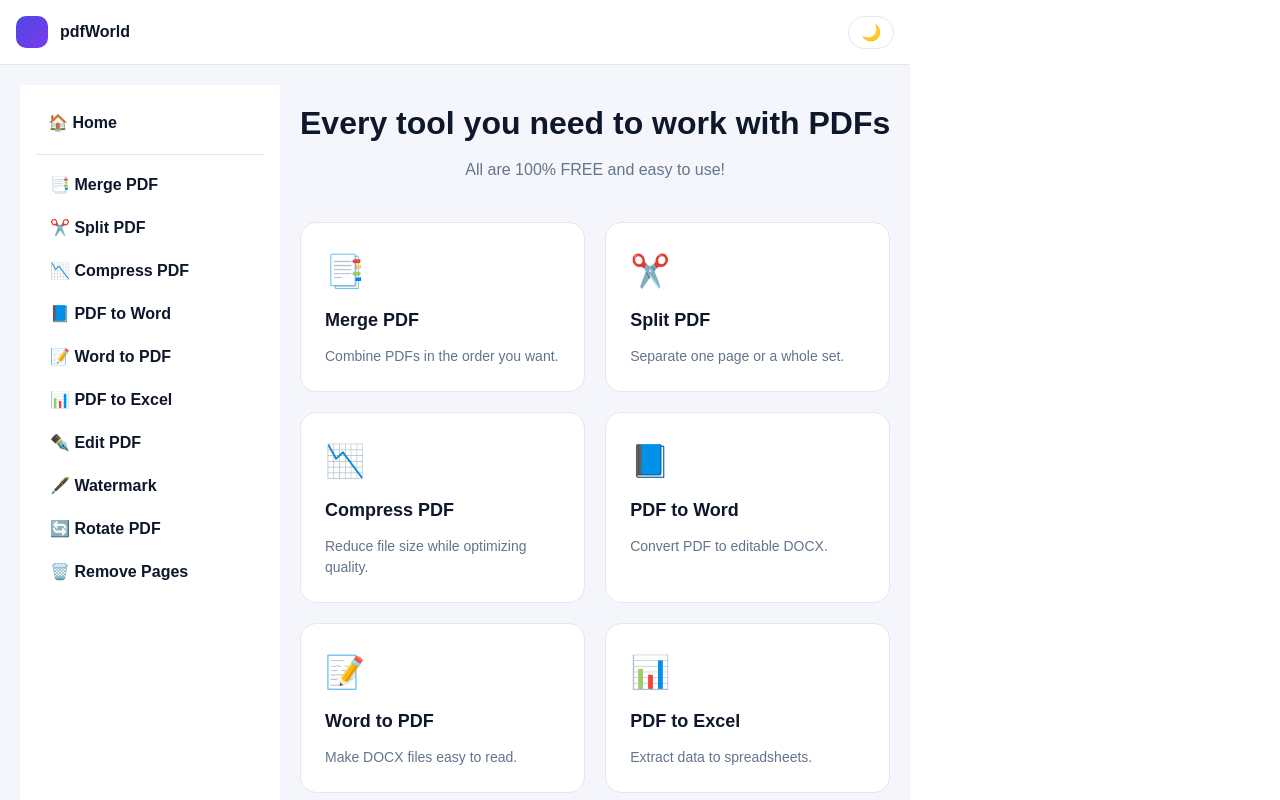
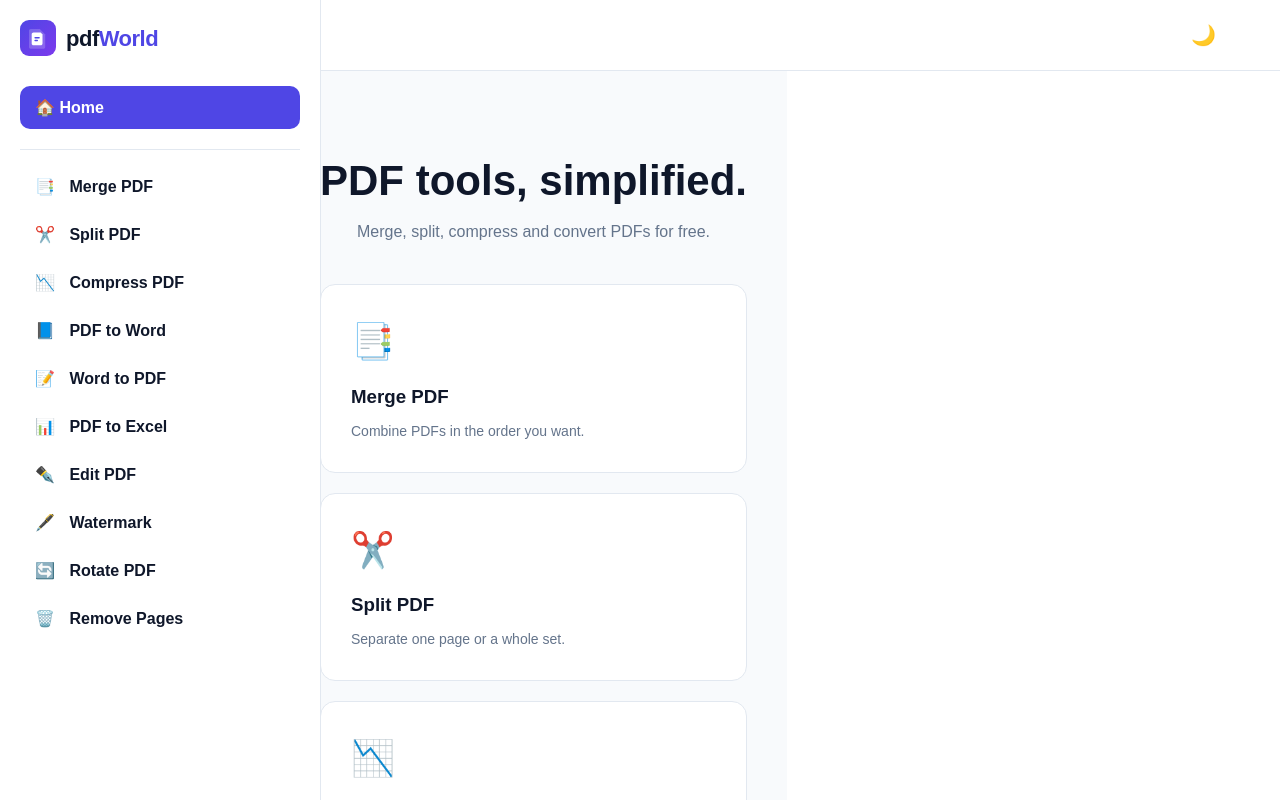
Before and after one commit to vikashsah2357/pdfWorld, a React (Vite) app: page / in a window 1280 px wide. Shown: the top 800 px of the page. Built offline with nearby package versions, Linux system fonts and the light colour scheme.

Commit message:
New Fix: Breadcrumb fix

```diff
--- a/src/App.jsx
+++ b/src/App.jsx
@@ -1,66 +1,86 @@
 import React, { useEffect, useState } from "react";
 import { PDFDocument, degrees, rgb, StandardFonts } from "pdf-lib";
 
+// --- CUSTOM LOGO COMPONENT ---
+const Logo = ({ theme, isMobile }) => (
+  <div style={{ display: "flex", alignItems: "center", gap: 10 }}>
+    <svg width={isMobile ? "30" : "36"} height={isMobile ? "30" : "36"} viewBox="0 0 40 40" fill="none" xmlns="http://www.w3.org/2000/svg">
+      <rect width="40" height="40" rx="10" fill="url(#logo-gradient)" />
+      <path d="M12 10H22L28 16V30C28 31.1046 27.1046 32 26 32H12C10.8954 32 10 31.1046 10 30V12C10 10.8954 10.8954 10 12 10Z" fill="white" fillOpacity="0.2" />
+      <path d="M15 14H23L25 16V26C25 27.1046 24.1046 28 23 28H15C13.8954 28 13 27.1046 13 26V16C13 14.8954 13.8954 14 15 14Z" fill="white" />
+      <rect x="16" y="19" width="6" height="1.5" rx="0.75" fill="#4f46e5" />
+      <rect x="16" y="22" width="4" height="1.5" rx="0.75" fill="#4f46e5" />
+      <defs>
+        <linearGradient id="logo-gradient" x1="0" y1="0" x2="40" y2="40" gradientUnits="userSpaceOnUse">
+          <stop stopColor="#4f46e5" />
+          <stop offset="1" stopColor="#7c3aed" />
+        </linearGradient>
+      </defs>
+    </svg>
+    <span style={{ fontSize: isMobile ? 18 : 22, fontWeight: 900, letterSpacing: "-0.5px", color: theme.text }}>
+      pdf<span style={{ color: "#4f46e5" }}>World</span>
+    </span>
+  </div>
+);
+
 export default function App() {
   // --- STATE ---
-  const [activeTab, setActiveTab] = useState("home"); // "home" shows the grid
+  const [activeTab, setActiveTab] = useState("home");
   const [dark, setDark] = useState(false);
   const [files, setFiles] = useState([]);
   const [singleFile, setSingleFile] = useState(null);
   const [watermarkText, setWatermarkText] = useState("");
-  const [extraInput, setExtraInput] = useState("");
+  const [pagesToProcess, setPagesToProcess] = useState("");
+  const [showBreadcrumbMenu, setShowBreadcrumbMenu] = useState(false);
 
-  const [isMobile, setIsMobile] = useState(window.innerWidth < 768);
+  const [isMobile, setIsMobile] = useState(window.innerWidth < 1024);
   const [sidebarOpen, setSidebarOpen] = useState(false);
 
   useEffect(() => {
-    const onResize = () => setIsMobile(window.innerWidth < 768);
+    const onResize = () => setIsMobile(window.innerWidth < 1024);
     window.addEventListener("resize", onResize);
     return () => window.removeEventListener("resize", onResize);
   }, []);
 
-  // --- TOOLS DATA ---
-  const tools = [
-    { id: "merge", label: "Merge PDF", desc: "Combine PDFs in the order you want.", icon: "📑", color: "#e74c3c" },
-    { id: "split", label: "Split PDF", desc: "Separate one page or a whole set.", icon: "✂️", color: "#f39c12" },
-    { id: "compress", label: "Compress PDF", desc: "Reduce file size while optimizing quality.", icon: "📉", color: "#27ae60" },
-    { id: "pdf-to-word", label: "PDF to Word", desc: "Convert PDF to editable DOCX.", icon: "📘", color: "#2980b9" },
-    { id: "word-to-pdf", label: "Word to PDF", desc: "Make DOCX files easy to read.", icon: "📝", color: "#2980b9" },
-    { id: "pdf-to-excel", label: "PDF to Excel", desc: "Extract data to spreadsheets.", icon: "📊", color: "#1e8449" },
-    { id: "edit", label: "Edit PDF", desc: "Add text, images, or shapes.", icon: "✒️", color: "#8e44ad" },
-    { id: "watermark", label: "Watermark", desc: "Stamp an image or text over PDF.", icon: "🖋️", color: "#34495e" },
-    { id: "rotate", label: "Rotate PDF", desc: "Rotate pages the way you need.", icon: "🔄", color: "#d35400" },
-    { id: "remove", label: "Remove Pages", desc: "Delete pages from your document.", icon: "🗑️", color: "#c0392b" },
-  ];
-
+  // --- THEME ---
   const theme = {
-    bg: dark ? "#0b1220" : "#f4f6fb",
-    card: dark ? "#0f172a" : "#ffffff",
-    text: dark ? "#e5e7eb" : "#0f172a",
+    bg: dark ? "#0f172a" : "#f8fafc",
+    card: dark ? "#1e293b" : "#ffffff",
+    text: dark ? "#f1f5f9" : "#0f172a",
     sub: dark ? "#94a3b8" : "#64748b",
-    border: dark ? "#1f2937" : "#e5e7eb",
-    idle: dark ? "#111827" : "#eef2ff",
+    border: dark ? "#334155" : "#e2e8f0",
     brand: "#4f46e5"
   };
 
-  // --- LOGIC ---
+  // --- TOOLS DATA ---
+  const tools = [
+    { id: "merge", label: "Merge PDF", desc: "Combine PDFs in the order you want.", icon: "📑" },
+    { id: "split", label: "Split PDF", desc: "Separate one page or a whole set.", icon: "✂️" },
+    { id: "compress", label: "Compress PDF", desc: "Reduce file size while optimizing quality.", icon: "📉" },
+    { id: "pdf-to-word", label: "PDF to Word", desc: "Convert PDF to editable DOCX.", icon: "📘" },
+    { id: "word-to-pdf", label: "Word to PDF", desc: "Make DOCX files easy to read.", icon: "📝" },
+    { id: "pdf-to-excel", label: "PDF to Excel", desc: "Extract data to spreadsheets.", icon: "📊" },
+    { id: "edit", label: "Edit PDF", desc: "Add text, images, or shapes.", icon: "✒️" },
+    { id: "watermark", label: "Watermark", desc: "Stamp an image or text over PDF.", icon: "🖋️" },
+    { id: "rotate", label: "Rotate PDF", desc: "Rotate pages the way you need.", icon: "🔄" },
+    { id: "remove", label: "Remove Pages", desc: "Delete pages from your document.", icon: "🗑️" },
+  ];
+
+  // --- LOGIC FUNCTIONS ---
   const downloadFile = (bytes, name) => {
     const blob = new Blob([bytes], { type: "application/pdf" });
     const url = URL.createObjectURL(blob);
     const a = document.createElement("a");
-    a.href = url;
-    a.download = name;
-    a.click();
+    a.href = url; a.download = name; a.click();
   };
 
   const handleMerge = async () => {
     if (files.length < 2) return alert("Upload at least 2 PDFs");
     const mergedPdf = await PDFDocument.create();
     for (let file of files) {
-      const bytes = await file.arrayBuffer();
-      const pdf = await PDFDocument.load(bytes);
+      const pdf = await PDFDocument.load(await file.arrayBuffer());
       const pages = await mergedPdf.copyPages(pdf, pdf.getPageIndices());
-      pages.forEach((p) => mergedPdf.addPage(p));
+      pages.forEach(p => mergedPdf.addPage(p));
     }
     downloadFile(await mergedPdf.save(), "merged.pdf");
   };
@@ -68,229 +88,125 @@ export default function App() {
   const handleRotate = async () => {
     if (!singleFile) return alert("Upload a PDF");
     const pdf = await PDFDocument.load(await singleFile.arrayBuffer());
-    pdf.getPages().forEach((p) => p.setRotation(degrees(90)));
+    pdf.getPages().forEach(p => p.setRotation(degrees(90)));
     downloadFile(await pdf.save(), "rotated.pdf");
   };
 
-  const handlePlaceholder = () => alert("Conversion tools require a backend server. UI is ready!");
+  const handlePlaceholder = () => alert("This specific tool logic is being updated. The UI is ready!");
 
-  // --- COMPONENTS ---
+  // --- SUB-COMPONENTS ---
 
-  // NEW: Breadcrumbs Component for Mobile
   const Breadcrumbs = () => {
-    if (!isMobile) return null;
+    if (!isMobile || activeTab === "home") return null;
     const currentTool = tools.find(t => t.id === activeTab);
     return (
-      <div style={{
-        display: "flex",
-        alignItems: "center",
-        gap: 8,
-        fontSize: 14,
-        marginBottom: 20,
-        color: theme.sub,
-        padding: "0 4px"
-      }}>
-        <span
-          onClick={() => setActiveTab("home")}
-          style={{ cursor: "pointer", display: "flex", alignItems: "center", gap: 4 }}
-        >
-          🏠 Home
-        </span>
-        {activeTab !== "home" && (
-          <>
-            <span style={{ opacity: 0.5 }}>/</span>
-            <span style={{ color: theme.text, fontWeight: 600 }}>
-              {currentTool?.label}
-            </span>
-          </>
+      <div style={{ position: "relative", marginBottom: 20 }}>
+        <div style={{ display: "flex", alignItems: "center", gap: 8, fontSize: 14, color: theme.sub, background: theme.card, padding: "10px 15px", borderRadius: 10, border: `1px solid ${theme.border}` }}>
+          <span onClick={() => setActiveTab("home")} style={{ cursor: "pointer" }}>🏠 Home</span>
+          <span style={{ opacity: 0.5 }}>/</span>
+          <div onClick={() => setShowBreadcrumbMenu(!showBreadcrumbMenu)} style={{ color: theme.brand, fontWeight: 700, cursor: "pointer", display: "flex", alignItems: "center", gap: 4 }}>
+            {currentTool?.label} <span style={{ fontSize: 10 }}>▼</span>
+          </div>
+        </div>
+        {showBreadcrumbMenu && (
+          <div style={{ position: "absolute", top: 45, left: 0, right: 0, background: theme.card, borderRadius: 12, border: `1px solid ${theme.border}`, zIndex: 1000, boxShadow: "0 10px 25px rgba(0,0,0,0.1)", overflowY: "auto", maxHeight: "300px" }}>
+            {tools.map(tool => (
+              <div key={tool.id} onClick={() => { setActiveTab(tool.id); setShowBreadcrumbMenu(false); setFiles([]); setSingleFile(null); }} style={{ padding: "12px 15px", borderBottom: `1px solid ${theme.border}`, fontSize: 14, background: activeTab === tool.id ? theme.bg : "transparent" }}>
+                {tool.icon} {tool.label}
+              </div>
+            ))}
+          </div>
         )}
       </div>
     );
   };
 
-  const UploadBox = ({ onFiles, multiple = false }) => {
-    const [drag, setDrag] = useState(false);
-    return (
-      <div
-        onDragOver={(e) => { e.preventDefault(); setDrag(true); }}
-        onDragLeave={() => setDrag(false)}
-        onDrop={(e) => { e.preventDefault(); setDrag(false); onFiles(e.dataTransfer.files); }}
-        style={{
-          border: `2px dashed ${theme.border}`,
-          borderRadius: 14,
-          padding: isMobile ? 20 : 36,
-          textAlign: "center",
-          marginBottom: 16,
-          background: drag ? "rgba(79,70,229,0.08)" : (dark ? "#020617" : "#fafbff"),
-          width: "100%",
-          boxSizing: "border-box",
-          color: theme.sub
-        }}
-      >
-        <div style={{ marginBottom: 8, fontWeight: 600 }}>Drag & Drop PDF here</div>
-        <input type="file" multiple={multiple} onChange={(e) => onFiles(e.target.files)} />
+  const Sidebar = () => (
+    <aside style={{
+      position: "fixed", top: 0, left: 0, bottom: 0, width: 280, background: theme.card, zIndex: 2000,
+      transform: sidebarOpen || !isMobile ? "translateX(0)" : "translateX(-100%)",
+      transition: "0.3s ease", borderRight: `1px solid ${theme.border}`, padding: 20,
+      visibility: !isMobile || sidebarOpen ? "visible" : "hidden", overflowY: "auto"
+    }}>
+      <div style={{ display: "flex", justifyContent: "space-between", marginBottom: 30 }}>
+        <Logo theme={theme} isMobile={false} />
+        {isMobile && <button onClick={() => setSidebarOpen(false)} style={{ border: "none", background: "none", fontSize: 20, color: theme.text }}>✕</button>}
       </div>
-    );
-  };
-
-  const PrimaryButton = ({ onClick, label }) => (
-    <button
-      onClick={onClick}
-      style={{
-        padding: isMobile ? "12px 20px" : "14px 28px",
-        background: "linear-gradient(135deg, #4f46e5, #7c3aed)",
-        color: "white",
-        border: "none",
-        borderRadius: 9999,
-        cursor: "pointer",
-        fontWeight: 700,
-        width: isMobile ? "100%" : 260
-      }}
-    >
-      {label}
-    </button>
-  );
-
-  const HomeGrid = () => (
-    <div style={{
-      display: "grid",
-      gridTemplateColumns: "repeat(auto-fit, minmax(240px, 1fr))",
-      gap: 20,
-      width: "100%"
-    }}>
+      <button onClick={() => { setActiveTab("home"); setSidebarOpen(false); }} style={{ width: "100%", textAlign: "left", padding: "12px 15px", borderRadius: 10, border: "none", background: activeTab === "home" ? theme.brand : "transparent", color: activeTab === "home" ? "#fff" : theme.text, fontWeight: 600, cursor: "pointer", marginBottom: 5 }}>🏠 Home</button>
+      <div style={{ height: 1, background: theme.border, margin: "15px 0" }} />
       {tools.map(tool => (
-        <div
-          key={tool.id}
-          onClick={() => setActiveTab(tool.id)}
-          style={{
-            background: theme.card,
-            padding: 24,
-            borderRadius: 16,
-            border: `1px solid ${theme.border}`,
-            cursor: "pointer",
-            transition: "transform 0.2s",
-            display: "flex",
-            flexDirection: "column",
-            alignItems: "flex-start",
-            gap: 12
-          }}
-          onMouseEnter={(e) => e.currentTarget.style.transform = "translateY(-5px)"}
-          onMouseLeave={(e) => e.currentTarget.style.transform = "translateY(0)"}
-        >
-          <div style={{ fontSize: 32 }}>{tool.icon}</div>
-          <div style={{ fontWeight: 800, fontSize: 18, color: theme.text }}>{tool.label}</div>
-          <div style={{ fontSize: 14, color: theme.sub }}>{tool.desc}</div>
-        </div>
-      ))}
-    </div>
-  );
-
-  const Navbar = () => (
-    <div style={{
-      position: "sticky", top: 0, height: 64, display: "flex", alignItems: "center",
-      justifyContent: "space-between", padding: "0 16px", background: theme.card,
-      borderBottom: `1px solid ${theme.border}`, zIndex: 100
-    }}>
-      <div
-        style={{ display: "flex", alignItems: "center", gap: 12, color: theme.text, fontWeight: 800, cursor: "pointer" }}
-        onClick={() => setActiveTab("home")}
-      >
-        {isMobile && (
-          <button onClick={(e) => { e.stopPropagation(); setSidebarOpen(!sidebarOpen) }} style={{ border: "none", background: "transparent", fontSize: 22, cursor: "pointer", color: theme.text }}>☰</button>
-        )}
-        <div style={{ width: 32, height: 32, borderRadius: 10, background: "linear-gradient(135deg,#4f46e5,#7c3aed)" }} />
-        pdfWorld
-      </div>
-      <button onClick={() => setDark(!dark)} style={{ padding: "6px 12px", borderRadius: 9999, border: `1px solid ${theme.border}`, background: "transparent", color: theme.text, cursor: "pointer" }}>
-        {dark ? "☀️" : "🌙"}
-      </button>
-    </div>
-  );
-
-  const Sidebar = () => (
-    <div style={{
-      position: isMobile ? "fixed" : "relative",
-      left: isMobile ? (sidebarOpen ? 0 : -260) : 0,
-      top: isMobile ? 64 : 0,
-      width: 260,
-      background: theme.card,
-      padding: 16,
-      borderRight: isMobile ? `1px solid ${theme.border}` : "none",
-      transition: "left .25s ease",
-      zIndex: 150,
-      height: isMobile ? "calc(100vh - 64px)" : "auto",
-      overflowY: "auto",
-      boxSizing: "border-box"
-    }}>
-      <button onClick={() => { setActiveTab("home"); setSidebarOpen(false) }} style={{ width: "100%", textAlign: "left", padding: 12, border: "none", background: "transparent", color: theme.text, fontWeight: 800, cursor: "pointer" }}>🏠 Home</button>
-      <div style={{ height: 1, background: theme.border, margin: "10px 0" }} />
-      {tools.map(tool => (
-        <button
-          key={tool.id}
-          onClick={() => { setActiveTab(tool.id); setSidebarOpen(false); }}
-          style={{
-            width: "100%", textAlign: "left", padding: "10px 14px", borderRadius: 10, border: "none", marginBottom: 4,
-            background: activeTab === tool.id ? theme.brand : "transparent",
-            color: activeTab === tool.id ? "#fff" : theme.text, cursor: "pointer", fontWeight: 600
-          }}>
-          {tool.icon} {tool.label}
+        <button key={tool.id} onClick={() => { setActiveTab(tool.id); setSidebarOpen(false); setFiles([]); setSingleFile(null); }} style={{ width: "100%", textAlign: "left", padding: "12px 15px", borderRadius: 10, border: "none", background: activeTab === tool.id ? theme.brand : "transparent", color: activeTab === tool.id ? "#fff" : theme.text, fontWeight: 600, cursor: "pointer", marginBottom: 5 }}>
+          <span style={{ marginRight: 10 }}>{tool.icon}</span> {tool.label}
         </button>
       ))}
-    </div>
+    </aside>
   );
 
   return (
     <div style={{ background: theme.bg, minHeight: "100vh", color: theme.text, fontFamily: "sans-serif" }}>
-      <Navbar />
-      <div style={{ maxWidth: 1200, margin: "0 auto", padding: 20, display: "flex", gap: 20 }}>
-        {!isMobile && <Sidebar />}
-        <div style={{ flex: 1, width: "100%" }}>
+      {/* NAVBAR */}
+      <nav style={{ position: "fixed", top: 0, left: 0, right: 0, height: 70, background: theme.card, display: "flex", alignItems: "center", justifyContent: "center", borderBottom: `1px solid ${theme.border}`, zIndex: 1100 }}>
+        <div style={{ width: "100%", maxWidth: 1200, display: "flex", alignItems: "center", padding: "0 20px", justifyContent: "space-between" }}>
+          <div style={{ display: "flex", alignItems: "center", gap: 15 }}>
+            {isMobile && <button onClick={() => setSidebarOpen(true)} style={{ background: "none", border: "none", fontSize: 24, color: theme.text, cursor: "pointer" }}>☰</button>}
+            <div onClick={() => setActiveTab("home")} style={{ cursor: "pointer" }}><Logo theme={theme} isMobile={isMobile} /></div>
+          </div>
+          <button onClick={() => setDark(!dark)} style={{ background: "none", border: "none", cursor: "pointer", fontSize: 20 }}>{dark ? "☀️" : "🌙"}</button>
+        </div>
+      </nav>
 
-          {/* MOBILE BREADCRUMBS VIEW */}
+      <Sidebar />
+      {isMobile && sidebarOpen && <div onClick={() => setSidebarOpen(false)} style={{ position: "fixed", inset: 0, background: "rgba(0,0,0,0.5)", zIndex: 1500 }} />}
+
+      <main style={{ marginLeft: isMobile ? 0 : 280, paddingTop: 70, display: "flex", justifyContent: "center" }}>
+        <div style={{ width: "100%", maxWidth: 1000, padding: isMobile ? "30px 15px" : "60px 40px" }}>
           <Breadcrumbs />
 
           {activeTab === "home" ? (
-            <div>
-              <h1 style={{ textAlign: "center", marginBottom: 10, fontSize: isMobile ? "24px" : "32px" }}>Every tool you need to work with PDFs</h1>
-              <p style={{ textAlign: "center", color: theme.sub, marginBottom: 40 }}>All are 100% FREE and easy to use!</p>
-              <HomeGrid />
+            <div style={{ textAlign: "center" }}>
+              <h1 style={{ fontSize: isMobile ? 28 : 42, fontWeight: 900, marginBottom: 10 }}>PDF tools, simplified.</h1>
+              <p style={{ color: theme.sub, marginBottom: 40 }}>Merge, split, compress and convert PDFs for free.</p>
+              <div style={{ display: "grid", gridTemplateColumns: "repeat(auto-fill, minmax(260px, 1fr))", gap: 20 }}>
+                {tools.map(tool => (
+                  <div key={tool.id} onClick={() => { setActiveTab(tool.id); setFiles([]); setSingleFile(null); }} style={{ background: theme.card, padding: 30, borderRadius: 15, border: `1px solid ${theme.border}`, textAlign: "left", cursor: "pointer", transition: "0.2s" }} onMouseEnter={(e) => e.currentTarget.style.transform = "translateY(-5px)"} onMouseLeave={(e) => e.currentTarget.style.transform = "translateY(0)"}>
+                    <div style={{ fontSize: 35, marginBottom: 15 }}>{tool.icon}</div>
+                    <h3 style={{ margin: "0 0 10px 0" }}>{tool.label}</h3>
+                    <p style={{ margin: 0, fontSize: 14, color: theme.sub }}>{tool.desc}</p>
+                  </div>
+                ))}
+              </div>
             </div>
           ) : (
-            <div style={{
-              background: theme.card,
-              borderRadius: 20,
-              padding: isMobile ? 20 : 40,
-              border: `1px solid ${theme.border}`,
-              minHeight: 400,
-              display: "flex",
-              flexDirection: "column",
-              alignItems: "center",
-              justifyContent: "center",
-              gap: 20,
-              width: "100%",
-              boxSizing: "border-box"
-            }}>
-              <h2 style={{ margin: 0, textAlign: "center" }}>{tools.find(t => t.id === activeTab)?.label}</h2>
-              <p style={{ color: theme.sub, marginTop: -10, textAlign: "center" }}>{tools.find(t => t.id === activeTab)?.desc}</p>
+            <div style={{ textAlign: "center" }}>
+              <h1 style={{ fontSize: 36, fontWeight: 900 }}>{tools.find(t => t.id === activeTab).label}</h1>
+              <p style={{ color: theme.sub, marginBottom: 20 }}>{tools.find(t => t.id === activeTab).desc}</p>
 
-              {activeTab === "merge" && <><UploadBox multiple onFiles={(f) => setFiles([...f])} /><PrimaryButton onClick={handleMerge} label="Merge PDFs" /></>}
-              {activeTab === "rotate" && <><UploadBox onFiles={(f) => setSingleFile(f[0])} /><PrimaryButton onClick={handleRotate} label="Rotate 90°" /></>}
+              <div style={{ background: theme.card, padding: isMobile ? 30 : 60, borderRadius: 25, border: `1px solid ${theme.border}`, marginTop: 10, boxShadow: "0 10px 30px rgba(0,0,0,0.05)", display: "flex", flexDirection: "column", alignItems: "center", gap: 20 }}>
+                <div style={{ border: `2px dashed ${theme.border}`, borderRadius: 15, padding: 40, width: "100%", boxSizing: "border-box" }}>
+                  <div style={{ fontSize: 40, marginBottom: 10 }}>☁️</div>
+                  <input type="file" multiple={activeTab === 'merge'} onChange={(e) => activeTab === 'merge' ? setFiles(Array.from(e.target.files)) : setSingleFile(e.target.files[0])} />
+                </div>
 
-              {/* Other tools */}
-              {["split", "compress", "pdf-to-word", "word-to-pdf", "pdf-to-excel", "edit", "watermark", "remove"].includes(activeTab) && (
-                <>
-                  <UploadBox onFiles={(f) => setSingleFile(f[0])} />
-                  {activeTab === "watermark" && <input type="text" placeholder="Watermark Text" style={{ padding: 12, borderRadius: 8, width: "100%", maxWidth: 300, border: `1px solid ${theme.border}`, background: dark ? "#020617" : "#fff", color: theme.text }} />}
-                  <PrimaryButton onClick={handlePlaceholder} label="Upload & Process" />
-                </>
-              )}
-              <button onClick={() => setActiveTab("home")} style={{ background: "transparent", border: "none", color: theme.brand, cursor: "pointer", fontWeight: 600 }}>Back to home</button>
+                {/* Specific Inputs for Watermark / Remove Pages */}
+                {activeTab === "watermark" && (
+                  <input type="text" placeholder="Enter watermark text..." onChange={(e) => setWatermarkText(e.target.value)} style={{ padding: 15, borderRadius: 10, width: "100%", maxWidth: 400, border: `1px solid ${theme.border}`, background: theme.bg, color: theme.text }} />
+                )}
+                {activeTab === "remove" && (
+                  <input type="text" placeholder="Pages to remove (e.g. 1, 3)" onChange={(e) => setPagesToProcess(e.target.value)} style={{ padding: 15, borderRadius: 10, width: "100%", maxWidth: 400, border: `1px solid ${theme.border}`, background: theme.bg, color: theme.text }} />
+                )}
+
+                <button
+                  onClick={activeTab === "merge" ? handleMerge : activeTab === "rotate" ? handleRotate : handlePlaceholder}
+                  style={{ padding: "16px 50px", background: theme.brand, color: "white", border: "none", borderRadius: 12, fontWeight: 700, cursor: "pointer", width: isMobile ? "100%" : "auto" }}
+                >
+                  Process {activeTab.toUpperCase()}
+                </button>
+                <button onClick={() => setActiveTab("home")} style={{ background: "none", border: "none", color: theme.brand, cursor: "pointer", fontWeight: 700 }}>← Back to home</button>
+              </div>
             </div>
           )}
         </div>
-      </div>
-      {/* Mobile Sidebar Overlay */}
-      {isMobile && sidebarOpen && <div onClick={() => setSidebarOpen(false)} style={{ position: "fixed", inset: 0, background: "rgba(0,0,0,0.4)", zIndex: 120 }} />}
+      </main>
     </div>
   );
 }
```
